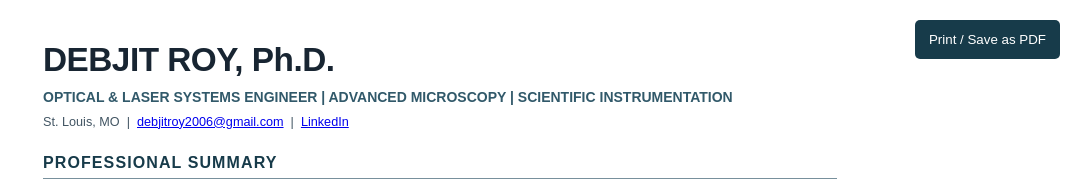
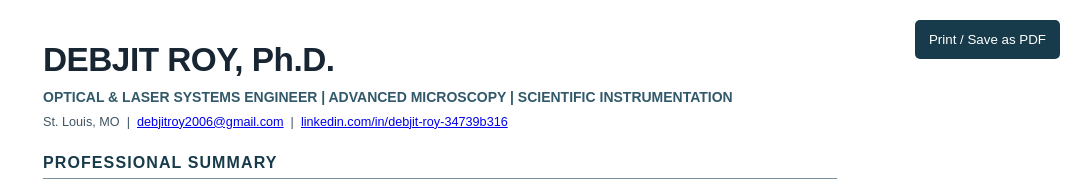
Before and after one commit to debjitroy2006/debjitroy2006.github.io, a plain HTML site: page resume.html in a window 1280 px wide. Shown: the top 184 px of the page, without its empty margins (200-1280 px from the left). Drawn offline with Linux system fonts and the light colour scheme.

Commit message:
Show full LinkedIn profile URL on resume

```diff
--- a/resume.html
+++ b/resume.html
@@ -11,7 +11,7 @@
 <a class="print" href="#" onclick="window.print();return false">Print / Save as PDF</a>
 <h1>DEBJIT ROY, Ph.D.</h1>
 <div class="subtitle">OPTICAL & LASER SYSTEMS ENGINEER | ADVANCED MICROSCOPY | SCIENTIFIC INSTRUMENTATION</div>
-<div class="contact">St. Louis, MO &nbsp;|&nbsp; <a href="mailto:debjitroy2006@gmail.com">debjitroy2006@gmail.com</a> &nbsp;|&nbsp; <a href="https://www.linkedin.com/in/debjit-roy-34739b316/">LinkedIn</a></div>
+<div class="contact">St. Louis, MO &nbsp;|&nbsp; <a href="mailto:debjitroy2006@gmail.com">debjitroy2006@gmail.com</a> &nbsp;|&nbsp; <a href="https://www.linkedin.com/in/debjit-roy-34739b316/">linkedin.com/in/debjit-roy-34739b316</a></div>
 
 <h2>Professional Summary</h2>
 <p class="summary">Optical and laser instrumentation specialist with 15+ years of hands-on experience developing, building, aligning, integrating, optimizing, and maintaining complex optical systems for scientific research. Experience includes femtosecond laser oscillators and pump-laser configurations, ultrafast pulse characterization, interferometry, precision optical alignment, and custom optomechanical instrumentation. Designed and built a Mach–Zehnder interferometer, a four-channel time-resolved confocal microscope, and an optical-tweezers microscope with multiphoton imaging. Skilled in experimental testing, quantitative analysis, troubleshooting, and user training.</p>
```
